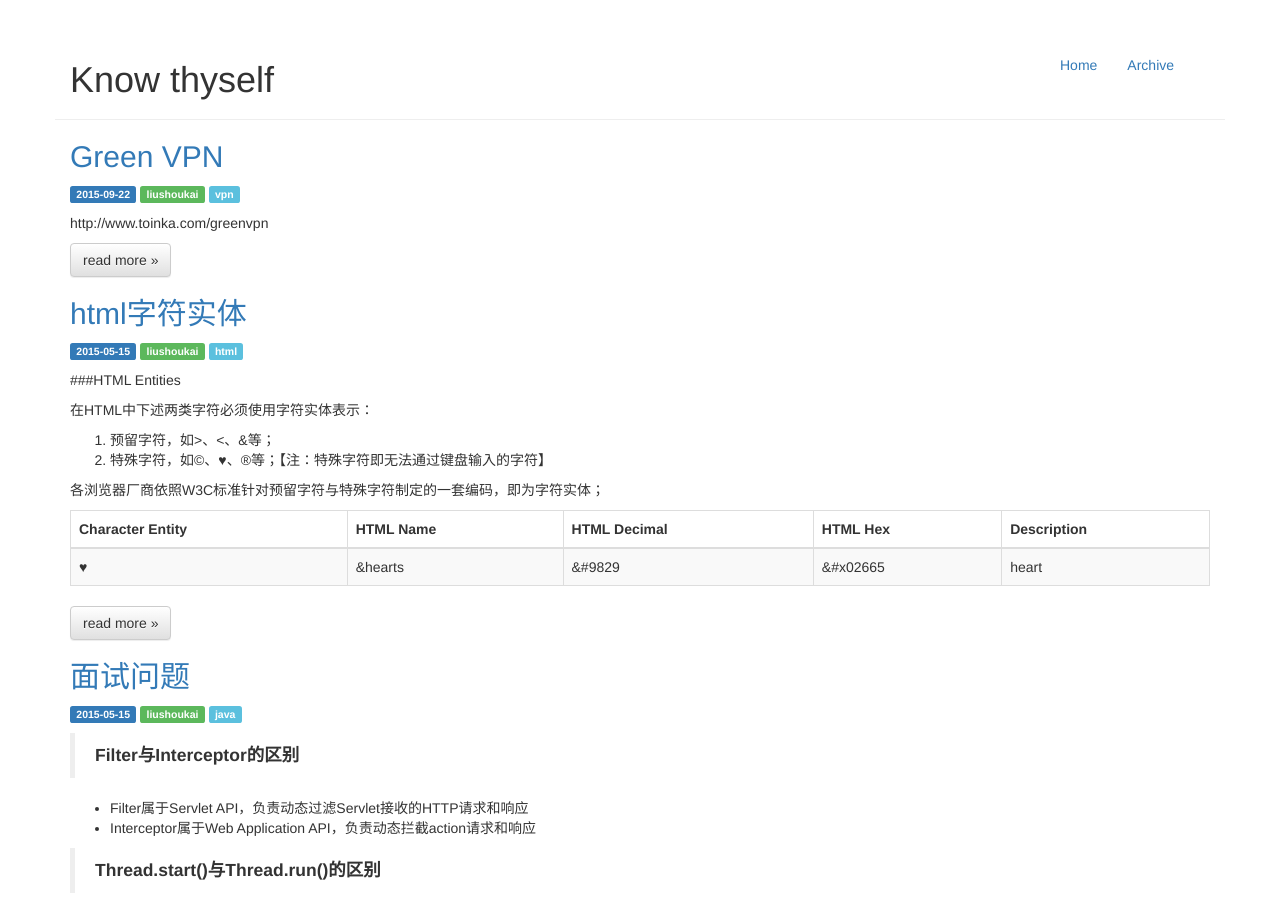
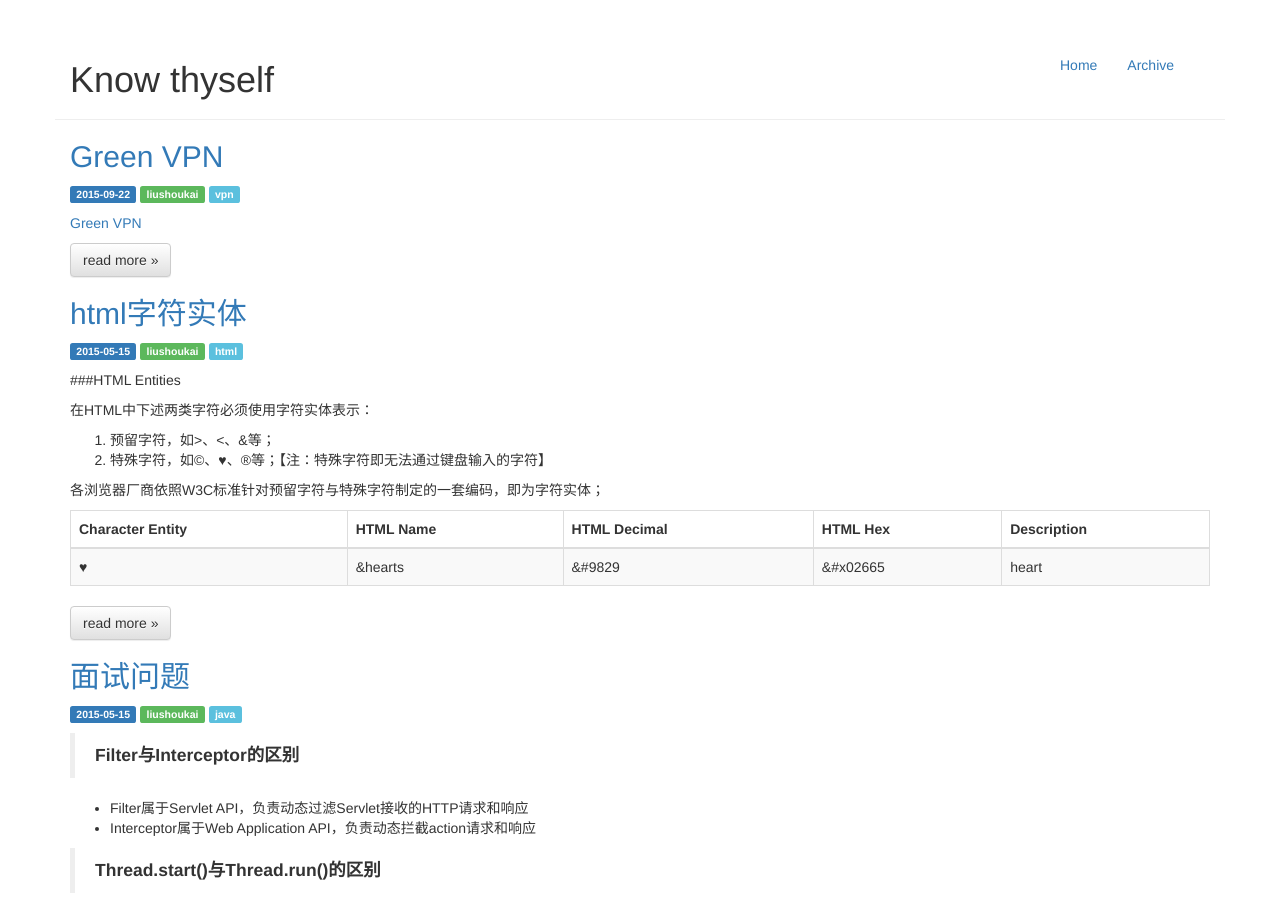
Before and after one commit to liushoukai/liushoukai.github.io, a Jekyll site: the page built from index.html, in a window 1280 px wide and 900 px high. Built offline with Jekyll 4.4.1, drawn with Linux system fonts in a browser that asks for light colours; nearby versions of some CDN libraries; some web fonts are replaced; comment, search, counter and statistics services are not loaded.

Commit message:
add post

```diff
--- a/_posts/2015-09-22-Greenvpn.md
+++ b/_posts/2015-09-22-Greenvpn.md
@@ -4,4 +4,4 @@ date:   2015-09-22
 categories: vpn
 ---
 
-http://www.toinka.com/greenvpn
+<a href="http://www.toinka.com/greenvpn" target="_blank">Green VPN</a>
```
